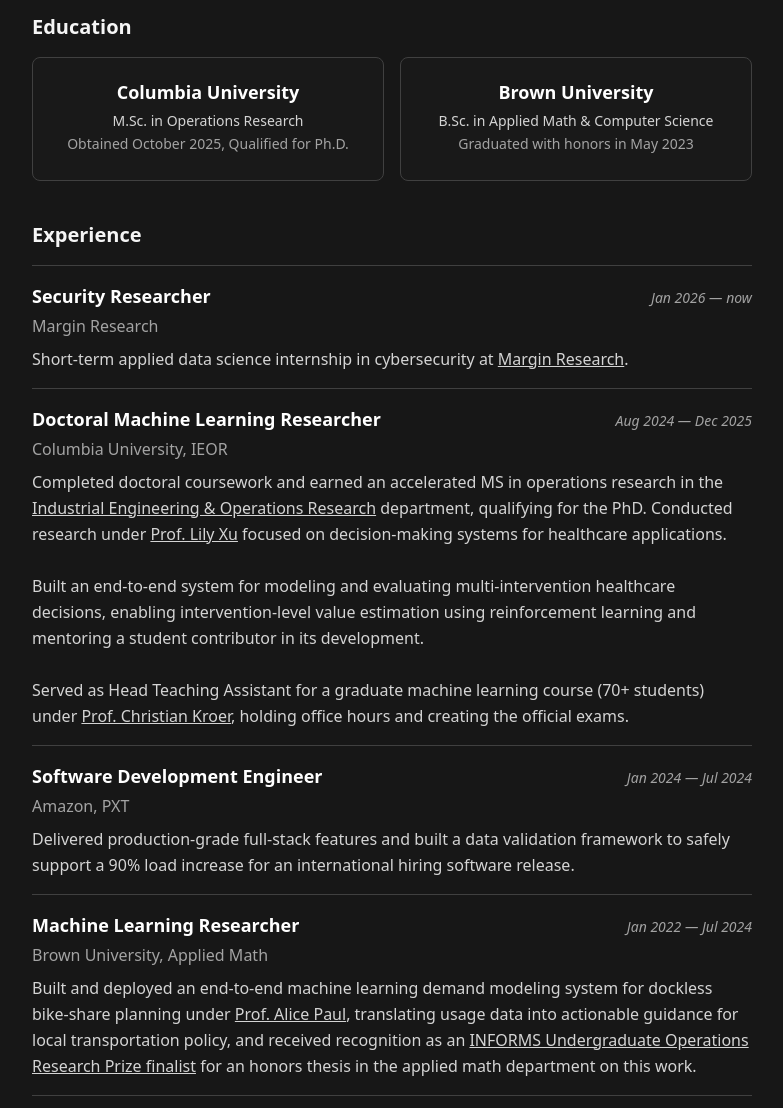
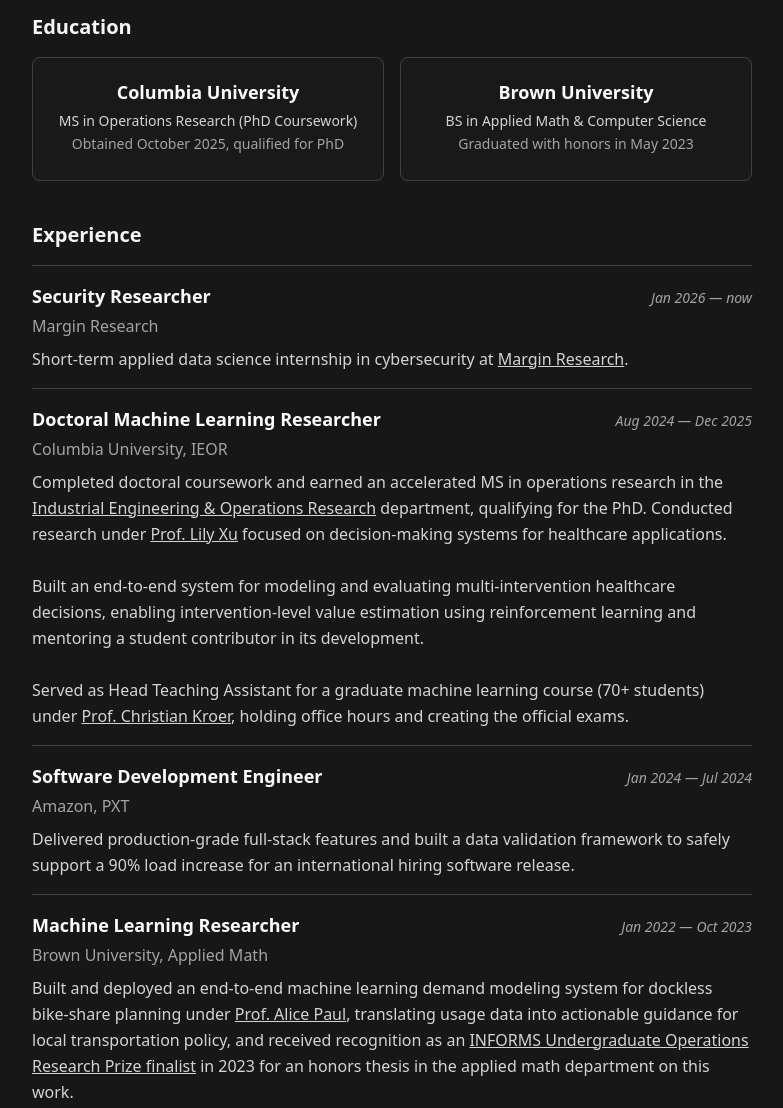
Before and after one commit to KyFlynn/kyranflynn-portfolio, an Eleventy site: page index.md in a window 1280 px wide. Shown: the part 480-1588 px from the top of the page, without its empty margins (248-1031 px from the left). Built offline with nearby package versions, Linux system fonts and the light colour scheme; Eleventy itself is replaced by a stand-in of ours; files that its build step writes are made by us from their sources.

Commit message:
Education update

```diff
--- a/index.md
+++ b/index.md
@@ -28,15 +28,15 @@ I've studied data-driven decision making across both industry and academia. Here
 <div>
 
 ### Columbia University
-M.Sc. in Operations Research
-*Obtained October 2025, Qualified for Ph.D.*
+MS in Operations Research (PhD Coursework)
+*Obtained October 2025, qualified for PhD*
 
 </div>
 
 <div>
 
 ### Brown University
-B.Sc. in Applied Math & Computer Science
+BS in Applied Math & Computer Science
 *Graduated with honors in May 2023*
 
 </div>
@@ -86,11 +86,11 @@ Delivered production-grade full-stack features and built a data validation frame
 <div class="experience-entry">
 <div class="xp-head">
   <span class="role">Machine Learning Researcher</span>
-  <span class="date">Jan 2022 — Jul 2024</span>
+  <span class="date">Jan 2022 — Oct 2023</span>
 </div>
 <div class="company">Brown University, Applied Math</div>
 
-Built and deployed an end-to-end machine learning demand modeling system for dockless bike-share planning under [Prof. Alice Paul](https://alicepaul.github.io/), translating usage data into actionable guidance for local transportation policy, and received recognition as an [INFORMS Undergraduate Operations Research Prize finalist](https://www.informs.org/Recognizing-Excellence/Award-Recipients/Kyran-Flynn) for an honors thesis in the applied math department on this work.
+Built and deployed an end-to-end machine learning demand modeling system for dockless bike-share planning under [Prof. Alice Paul](https://alicepaul.github.io/), translating usage data into actionable guidance for local transportation policy, and received recognition as an [INFORMS Undergraduate Operations Research Prize finalist](https://www.informs.org/Recognizing-Excellence/Award-Recipients/Kyran-Flynn) in 2023 for an honors thesis in the applied math department on this work.
 
 </div>
 
```
